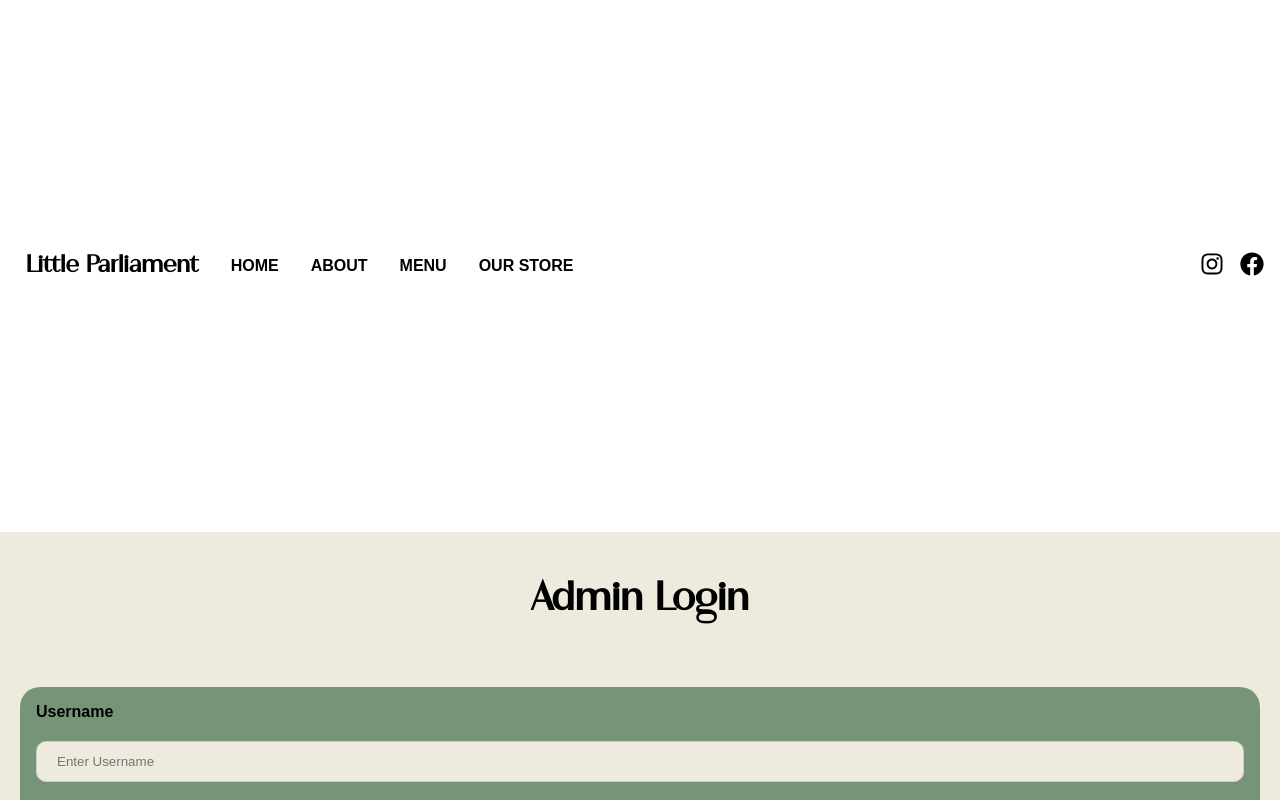
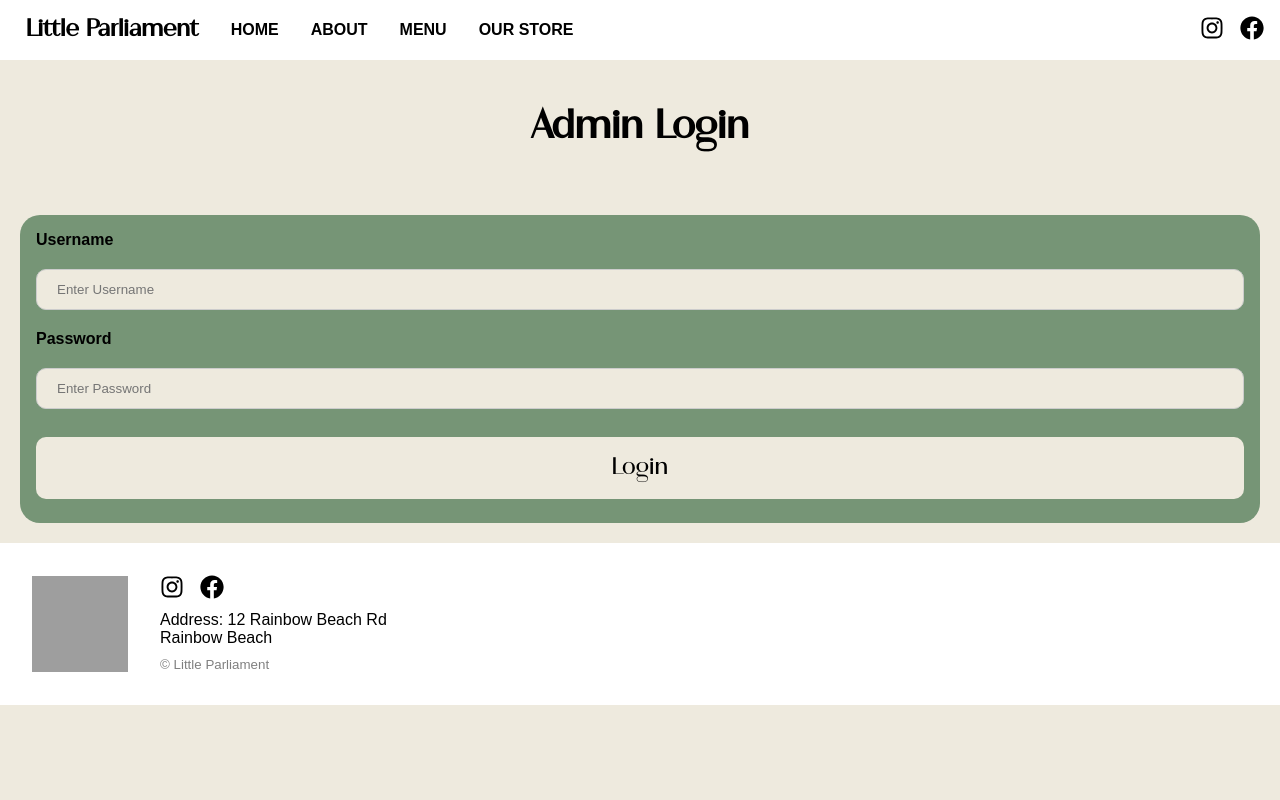
Before and after one commit to Shadakai/Little_parliament_website, a React (Vite) app in the folder src/little-parliament-frontend/: page /admin in a window 1280 px wide. Shown: the top 800 px of the page. Built offline with nearby package versions, Linux system fonts and the light colour scheme; grey boxes are pictures that could not be loaded.

Commit message:
navbar bug

```diff
--- a/src/little-parliament-frontend/src/styles/admin.css
+++ b/src/little-parliament-frontend/src/styles/admin.css
@@ -42,8 +42,8 @@ input:focus {
 
 /* Admin Panel */
 
-.adminpanel {
+/* .adminpanel {
   position: relative;
   height: 500px;
   width: 100%;
-}
+} */
```
